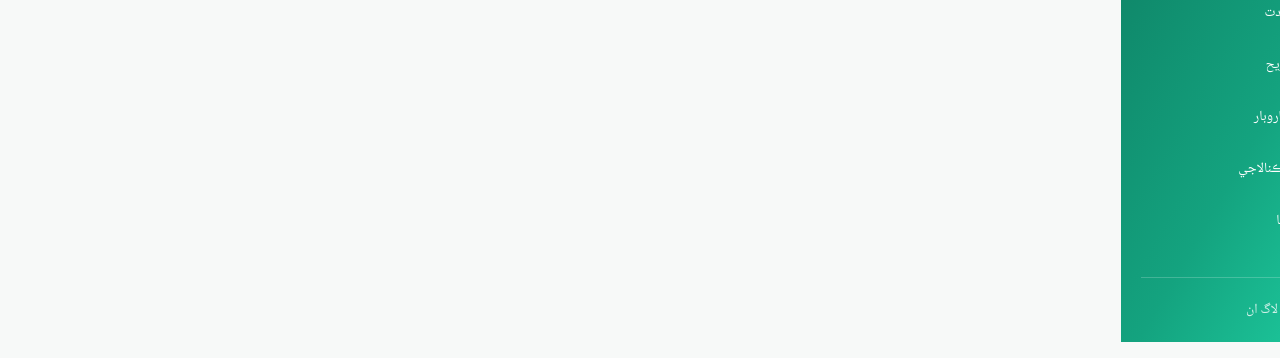
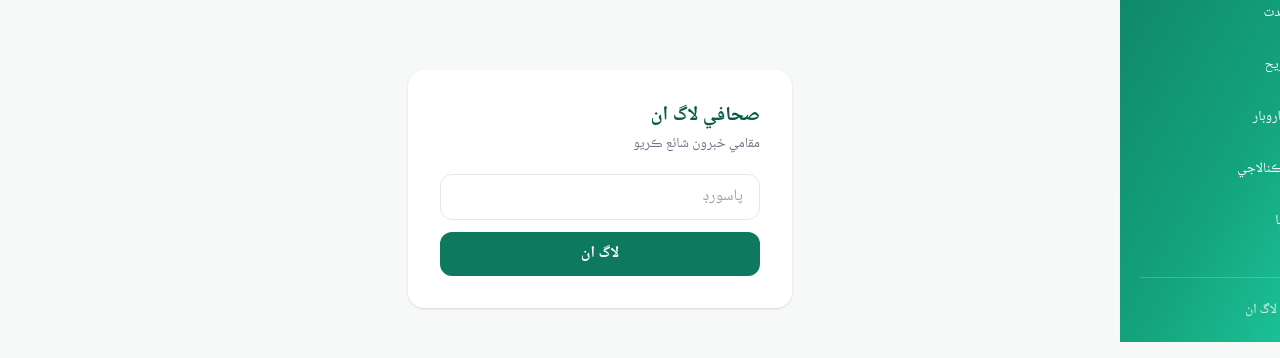
Before and after one commit to paule2york/pnaSindhiWeb, a Next.js app: page /cms/login in a window 1280 px wide. Shown: the part 211-569 px from the top of the page. Built offline with nearby package versions, Linux system fonts and the light colour scheme; no server answers; the database is empty.

Commit message:
feat: journalist CMS login and dashboard pages

```diff
--- /dev/null
+++ b/app/cms/dashboard/page.js
@@ -0,0 +1,44 @@
+'use client';
+import { useState } from 'react';
+import { CITIES, CATEGORIES } from '../../../lib/data';
+
+export default function Dashboard() {
+  const [form, setForm] = useState({ title: '', body: '', city: 'karachi', category: 'local' });
+  const [msg, setMsg] = useState('');
+  const [busy, setBusy] = useState(false);
+
+  function up(k, v) { setForm({ ...form, [k]: v }); }
+
+  async function submit(e) {
+    e.preventDefault();
+    setBusy(true); setMsg('');
+    const res = await fetch('/api/posts', {
+      method: 'POST',
+      headers: { 'Content-Type': 'application/json' },
+      body: JSON.stringify(form),
+    });
+    setBusy(false);
+    if (res.ok) { setMsg('خبر ڪاميابي سان شائع تي وئي ✅'); setForm({ ...form, title: '', body: '' }); }
+    else { const d = await res.json().catch(() => ({})); setMsg(d.error || 'خرابي آئي'); }
+  }
+
+  return (
+    <div className="px-6 py-8 max-w-2xl mx-auto">
+      <h1 className="text-2xl font-bold text-brand-dark mb-6">خبر شائع ڪريو</h1>
+      <form onSubmit={submit} className="bg-white rounded-2xl shadow p-6 space-y-4">
+        <input value={form.title} onChange={(e) => up('title', e.target.value)} placeholder="عنوان" className="w-full border rounded-xl px-4 py-2.5" required />
+        <textarea value={form.body} onChange={(e) => up('body', e.target.value)} placeholder="خبر جو متن" rows={7} className="w-full border rounded-xl px-4 py-2.5" required />
+        <div className="grid grid-cols-2 gap-4">
+          <select value={form.city} onChange={(e) => up('city', e.target.value)} className="border rounded-xl px-4 py-2.5">
+            {CITIES.map((c) => <option key={c.slug} value={c.slug}>{c.name}</option>)}
+          </select>
+          <select value={form.category} onChange={(e) => up('category', e.target.value)} className="border rounded-xl px-4 py-2.5">
+            {CATEGORIES.map((c) => <option key={c.slug} value={c.slug}>{c.name}</option>)}
+          </select>
+        </div>
+        {msg ? <p className="text-sm text-brand-dark">{msg}</p> : null}
+        <button disabled={busy} className="bg-brand text-white rounded-xl py-2.5 px-6 font-bold disabled:opacity-50">{busy ? '...' : 'شائع ڪريو'}</button>
+      </form>
+    </div>
+  );
+}
--- /dev/null
+++ b/app/cms/login/page.js
@@ -0,0 +1,39 @@
+'use client';
+import { useState } from 'react';
+import { useRouter } from 'next/navigation';
+
+export default function CmsLogin() {
+  const [password, setPassword] = useState('');
+  const [err, setErr] = useState('');
+  const router = useRouter();
+
+  async function submit(e) {
+    e.preventDefault();
+    setErr('');
+    const res = await fetch('/api/cms/auth', {
+      method: 'POST',
+      headers: { 'Content-Type': 'application/json' },
+      body: JSON.stringify({ password }),
+    });
+    if (res.ok) router.push('/cms/dashboard');
+    else setErr('غلط پاسورڊ');
+  }
+
+  return (
+    <div className="min-h-screen flex items-center justify-center px-6">
+      <form onSubmit={submit} className="bg-white rounded-2xl shadow p-8 w-full max-w-sm">
+        <h1 className="text-xl font-bold text-brand-dark mb-1">صحافي لاگ ان</h1>
+        <p className="text-sm text-gray-500 mb-5">مقامي خبرون شائع ڪريو</p>
+        <input
+          type="password"
+          value={password}
+          onChange={(e) => setPassword(e.target.value)}
+          placeholder="پاسورڊ"
+          className="w-full border rounded-xl px-4 py-2.5 mb-3 text-right"
+        />
+        {err ? <p className="text-red-600 text-sm mb-3">{err}</p> : null}
+        <button className="w-full bg-brand text-white rounded-xl py-2.5 font-bold">لاگ ان</button>
+      </form>
+    </div>
+  );
+}
```
